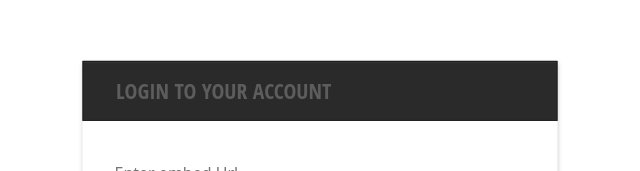
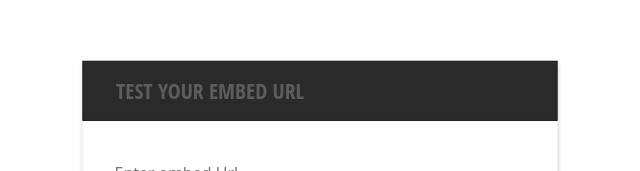
Before and after one commit to amanksingh007/FL-Projects, an Angular app: page / in a window 1280 px wide. Shown: the part 171-342 px from the top of the page, without its empty margins (320-960 px from the left). Built offline with nearby package versions, Linux system fonts and the light colour scheme; a web font is replaced by a local one.

Commit message:
Updated UI

```diff
--- a/angular.json
+++ b/angular.json
@@ -79,8 +79,8 @@
                 },
                 {
                   "type": "anyComponentStyle",
-                  "maximumWarning": "2kb",
-                  "maximumError": "4kb"
+                  "maximumWarning": "2mb",
+                  "maximumError": "4mb"
                 }
               ]
             }
--- a/src/app/components/home/home.component.html
+++ b/src/app/components/home/home.component.html
@@ -1,6 +1,6 @@
 
 <div class="log-form">
-    <h2>Login to your account</h2>
+    <h2>Test your embed Url</h2>
     <form #f="ngForm" (ngSubmit)="viewCustomChart(f.value)">
       <input ngModel type="url" name="embedUrl" title="Enter embed Url" placeholder="Enter embed Url" />
       <input ngModel type="text" name="embedId" title="Enter embed ID" placeholder="Enter embed ID" />
```
